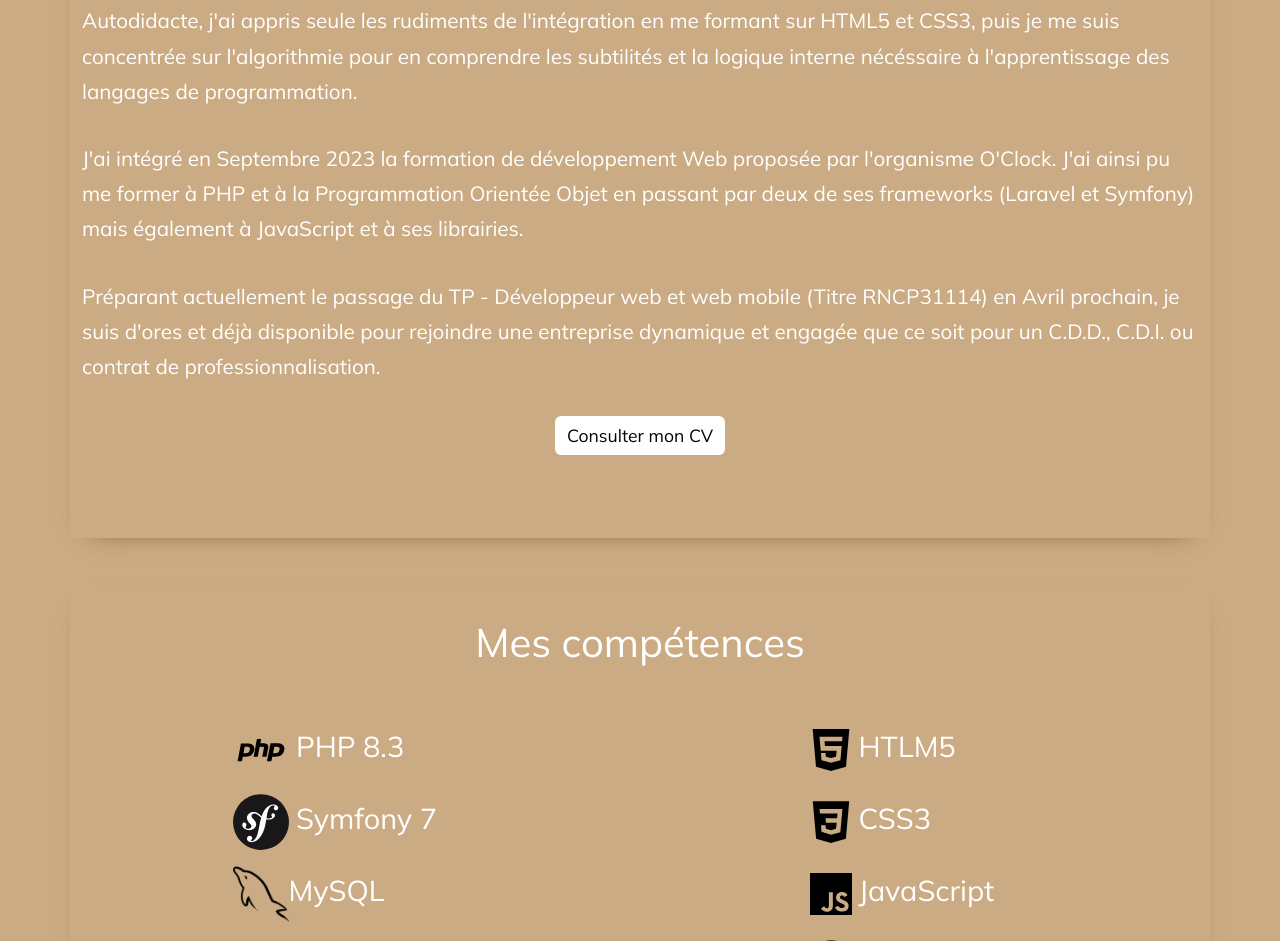
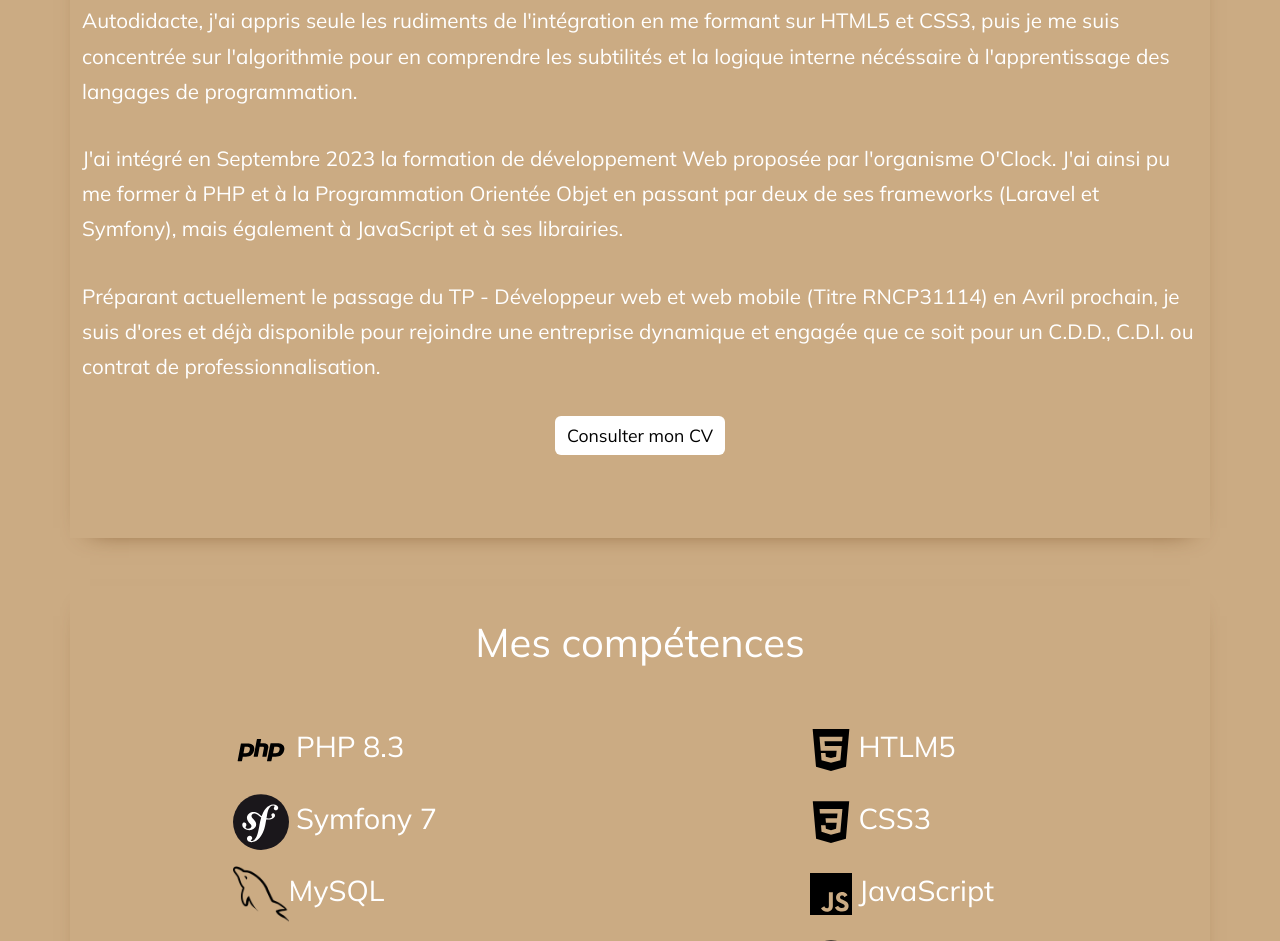
Before and after one commit to estellebelleil/estellebelleil.github.io, a plain HTML site: page index.html in a window 1280 px wide. Shown: the part 1187-2128 px from the top of the page. Drawn offline with nearby package versions, Linux system fonts and the light colour scheme; a web font is replaced by a local one.

Commit message:
Correction words

```diff
--- a/index.html
+++ b/index.html
@@ -30,7 +30,7 @@
             <h3>Mon parcours</h3>
               <p class = "parcours">Après plus de sept ans à travailler auprès des jeunes au sein de l'éducation nationale comme assistante d'éducation, j'ai décidé d'entamer ma reconversion en 2023.</p>
               <p class = "parcours">Autodidacte, j'ai appris seule les rudiments de l'intégration en me formant sur HTML5 et CSS3, puis je me suis concentrée sur l'algorithmie pour en comprendre les subtilités et la logique interne nécéssaire à l'apprentissage des langages de programmation.</p>
-              <p class = "parcours">J'ai intégré en Septembre 2023 la formation de développement Web proposée par l'organisme O'Clock. J'ai ainsi pu me former à PHP et à la Programmation Orientée Objet en passant par deux de ses frameworks (Laravel et Symfony) mais également à JavaScript et à ses librairies.</p>
+              <p class = "parcours">J'ai intégré en Septembre 2023 la formation de développement Web proposée par l'organisme O'Clock. J'ai ainsi pu me former à PHP et à la Programmation Orientée Objet en passant par deux de ses frameworks (Laravel et Symfony), mais également à JavaScript et à ses librairies.</p>
               <p class = "parcours">Préparant actuellement le passage du TP - Développeur web et web mobile (Titre RNCP31114) en Avril prochain, je suis d'ores et déjà disponible pour rejoindre une entreprise dynamique et engagée que ce soit pour un C.D.D., C.D.I. ou contrat de professionnalisation. </p>
 
               <button type="button" class="btn btn-outline-primary d-grid  mx-auto colorButton"><a href ="docs/CV -Estelle Belleil - portfolio.pdf" target="_blank">Consulter mon CV</a></button>
```
